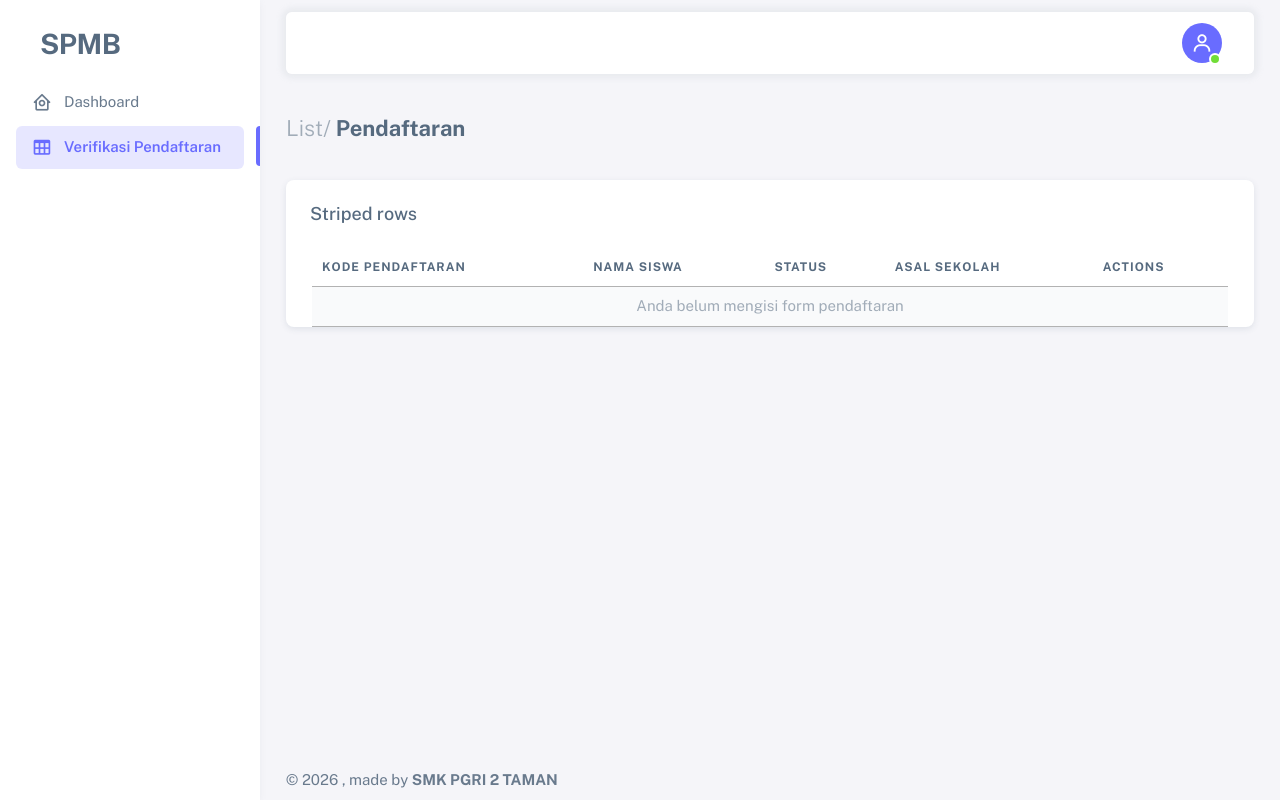
After one commit to Rafipranata/spmb-smk-php-native, a PHP site: page /admin/verifikasi.php in a window 1280 px wide. The commit adds this page. Run offline with PHP 8.4, Linux system fonts and the light colour scheme; the visitor is signed in with stand-in values (Sample User, id 1); data that the repository does not hold is empty; some libraries are stand-ins or nearby versions.

Commit message:
new feat verification registration student

```diff
--- a/admin/login.php
+++ b/admin/login.php
@@ -208,7 +208,7 @@ if (isset($_POST['login'])) {
                 timer: 1500,
                 showConfirmButton: false
             }).then(() => {
-                window.location.href = 'dashboard.php';
+                window.location.href = 'index.php';
             });
         </script>";
         exit;
--- a/admin/sidebar.php
+++ b/admin/sidebar.php
@@ -1,6 +1,6 @@
         <aside id="layout-menu" class="layout-menu menu-vertical menu bg-menu-theme">
           <div class="app-brand demo">
-            <a href="index.html" class="app-brand-link">
+            <a href="index.php" class="app-brand-link">
               <!-- <span class="app-brand-logo demo">
                 <svg
                   width="25"
@@ -74,17 +74,17 @@
                         <?php
             $current = basename($_SERVER['PHP_SELF']);
             ?>
-<li class="menu-item <?= ($current == 'dashboard.php') ? 'active' : '' ?>">
-  <a href="../dashboard.php" class="menu-link">
+            <li class="menu-item <?= ($current == 'index.php') ? 'active' : '' ?>">
+              <a href="index.php" class="menu-link">
                 <i class="menu-icon tf-icons bx bx-home-circle"></i>
                 <div>Dashboard</div>
               </a>
             </li>
 
-<li class="menu-item <?= ($current == 'list-pendaftaran.php') ? 'active' : '' ?>">
-  <a href="pendaftaran/list-pendaftaran.php" class="menu-link">
+            <li class="menu-item <?= ($current == 'verifikasi.php') ? 'active' : '' ?>">
+              <a href="verifikasi.php" class="menu-link">
                 <i class="menu-icon tf-icons bx bx-table"></i>
-    <div>Pendaftaran</div>
+                <div>Verifikasi Pendaftaran</div>
               </a>
             </li>
 
--- /dev/null
+++ b/admin/verifikasi.php
@@ -0,0 +1,249 @@
+<!DOCTYPE html>
+
+<!-- =========================================================
+* Sneat - Bootstrap 5 HTML Admin Template - Pro | v1.0.0
+==============================================================
+
+* Product Page: https://themeselection.com/products/sneat-bootstrap-html-admin-template/
+* Created by: ThemeSelection
+* License: You must have a valid license purchased in order to legally use the theme for your project.
+* Copyright ThemeSelection (https://themeselection.com)
+
+=========================================================
+ -->
+<!-- beautify ignore:start -->
+<?php
+session_start();
+
+include __DIR__ . '/../DB/koneksi.php';
+
+if (!isset($_SESSION['user_id'])) {
+    header("Location: login.php");
+    exit;
+}
+
+$query = "SELECT id, kode_pendaftaran, nama, status, asal_sekolah FROM pendaftaran";
+    $result = mysqli_query($koneksi, $query);
+
+?>
+
+<html
+  lang="en"
+  class="light-style layout-menu-fixed"
+  dir="ltr"
+  data-theme="theme-default"
+  data-assets-path="assets/"
+  data-template="vertical-menu-template-free"
+>
+  <head>
+    <meta charset="utf-8" />
+    <meta
+      name="viewport"
+      content="width=device-width, initial-scale=1.0, user-scalable=no, minimum-scale=1.0, maximum-scale=1.0"
+    />
+
+    <title>Dashboard | SPMB - SMK PGRI 2 TAMAN</title>
+
+    <meta name="description" content="" />
+
+    <!-- Favicon -->
+    <link rel="icon" type="image/x-icon" href="../assets/img/favicon/favicon.ico" />
+
+    <!-- Fonts -->
+    <link rel="preconnect" href="https://fonts.googleapis.com" />
+    <link rel="preconnect" href="https://fonts.gstatic.com" crossorigin />
+    <link
+      href="https://fonts.googleapis.com/css2?family=Public+Sans:ital,wght@0,300;0,400;0,500;0,600;0,700;1,300;1,400;1,500;1,600;1,700&display=swap"
+      rel="stylesheet"
+    />
+
+    <!-- Icons. Uncomment required icon fonts -->
+    <link rel="stylesheet" href="assets/vendor/fonts/boxicons.css" />
+
+    <!-- Core CSS -->
+    <link rel="stylesheet" href="assets/vendor/css/core.css" class="template-customizer-core-css" />
+    <link rel="stylesheet" href="assets/vendor/css/theme-default.css" class="template-customizer-theme-css" />
+    <link rel="stylesheet" href="assets/css/demo.css" />
+
+    <!-- Vendors CSS -->
+    <link rel="stylesheet" href="assets/vendor/libs/perfect-scrollbar/perfect-scrollbar.css" />
+
+    <!-- Page CSS -->
+<!-- DataTables CSS -->
+<link rel="stylesheet" href="https://cdn.datatables.net/1.13.3/css/jquery.dataTables.min.css">
+
+<!-- jQuery -->
+<script src="https://code.jquery.com/jquery-3.6.0.min.js"></script>
+
+<!-- DataTables JS -->
+
+
+    <!-- Helpers -->
+    <script src="assets/vendor/js/helpers.js"></script>
+
+    <!-- Page CSS -->
+
+
+    <!--! Template customizer & Theme config files MUST be included after core stylesheets and helpers.js in the <head> section -->
+    <!--? Config:  Mandatory theme config file contain global vars & default theme options, Set your preferred theme option in this file.  -->
+    <script src="assets/js/config.js"></script>
+  </head>
+
+  <body>
+<style>
+  .text-justify {
+    text-align: justify;
+    text-justify: inter-word;
+  }
+</style>
+
+
+    <!-- Layout wrapper -->
+    <div class="layout-wrapper layout-content-navbar">
+      <div class="layout-container">
+        <!-- Menu -->
+
+        <?php include 'sidebar.php'; ?>
+        <!-- / Menu -->
+
+        <!-- Layout container -->
+        <div class="layout-page">
+          <!-- Navbar -->
+
+          <?php include 'navbar.php'; ?>
+
+          <!-- / Navbar -->
+
+          <!-- Content wrapper -->
+          <div class="content-wrapper">
+            <!-- Content -->
+
+            <div class="container-xxl flex-grow-1 container-p-y">
+              <h4 class="fw-bold py-3 mb-4"><span class="text-muted fw-light">List/</span> Pendaftaran</h4>
+
+              <!-- Basic Layout & Basic with Icons -->
+              <div class="row">
+                <!-- Basic Layout -->
+                <div class="col-xxl">
+              <div class="card">
+                <div class="card-header d-flex justify-content-between align-items-center">
+                    <h5 class="mb-0">Striped rows</h5>
+
+                </div>
+
+<div class="table-responsive container">
+
+    <!-- Tabel -->
+    <table id="dataTable" class="table table-striped table-hover">
+        <thead>
+            <tr>
+                <th>Kode Pendaftaran</th>
+                <th>Nama Siswa</th>
+                <th>Status</th>
+                <th>Asal Sekolah</th>
+                <th>Actions</th>
+            </tr>
+        </thead>
+        <tbody class="table-border-bottom-0">
+            <?php if (mysqli_num_rows($result) > 0): ?>
+                <?php while ($row = mysqli_fetch_assoc($result)): ?>
+                    <tr>
+                        <td><?= htmlspecialchars($row['kode_pendaftaran']) ?></td>
+                        <td><strong><?= htmlspecialchars($row['nama']) ?></strong></td>
+                        <td>
+                            <span class="badge <?= $row['status'] == 'Diterima' ? 'bg-success' : 'bg-warning' ?>">
+                                <?= $row['status'] ?>
+                            </span>
+                        </td>
+                        <td><?= htmlspecialchars($row['asal_sekolah']) ?></td>
+                        <td>
+                            <a class="dropdown-item" href="edit.php?id=<?= $row['id'] ?>">
+                                <i class="bx bx-edit-alt me-1"></i> Edit
+                            </a>
+                        </td>
+                    </tr>
+                <?php endwhile; ?>
+            <?php else: ?>
+                <tr>
+                    <td colspan="5" class="text-center text-muted">
+                        Anda belum mengisi form pendaftaran
+                    </td>
+                </tr>
+            <?php endif; ?>
+        </tbody>
+    </table>
+</div>
+
+              </div>
+                </div>
+              </div>
+            </div>
+            <!-- / Content -->
+
+            <!-- Footer -->
+            <footer class="content-footer footer bg-footer-theme">
+              <div class="container-xxl d-flex flex-wrap justify-content-between py-2 flex-md-row flex-column">
+                <div class="mb-2 mb-md-0">
+                  ©
+                  <script>
+                    document.write(new Date().getFullYear());
+                  </script>
+                  , made by
+                  <a
+                    href="https://smkpgri2taman.sch.id/"
+                    target="_blank"
+                    class="footer-link fw-bolder">SMK PGRI 2 TAMAN</a>
+                </div>
+              </div>
+            </footer>
+                        <!-- / Footer -->
+            <div class="content-backdrop fade"></div>
+          </div>
+          <!-- Content wrapper -->
+        </div>
+        <!-- / Layout page -->
+      </div>
+
+      <!-- Overlay -->
+      <div class="layout-overlay layout-menu-toggle"></div>
+    </div>
+    <!-- / Layout wrapper -->
+
+    <script>
+        $(document).ready(function() {
+            // Initialize DataTable
+            var table = $('#dataTable').DataTable({
+                "pageLength": 5,
+                "lengthMenu": [5, 10, 20, 50]
+            });
+
+            // Custom search function for Kode Pendaftaran
+            $('#searchKode').on('keyup', function() {
+                table.column(0).search(this.value).draw();
+            });
+        });
+
+    </script>
+    <!-- Core JS -->
+    <!-- build:js assets/vendor/js/core.js -->
+    <script src="assets/vendor/libs/jquery/jquery.js"></script>
+    <script src="assets/vendor/libs/popper/popper.js"></script>
+    <script src="assets/vendor/js/bootstrap.js"></script>
+    <script src="assets/vendor/libs/perfect-scrollbar/perfect-scrollbar.js"></script>
+    <script src="https://cdn.datatables.net/1.13.3/js/jquery.dataTables.min.js"></script>
+
+    <script src="assets/vendor/js/menu.js"></script>
+    <!-- endbuild -->
+
+    <!-- Vendors JS -->
+
+    <!-- Main JS -->
+    <script src="assets/js/main.js"></script>
+
+    <!-- Page JS -->
+    <script src="assets/js/dashboards-analytics.js"></script>
+
+    <!-- Place this tag in your head or just before your close body tag. -->
+    <script async defer src="https://buttons.github.io/buttons.js"></script>
+  </body>
+</html>
--- a/student/navbar.php
+++ b/student/navbar.php
@@ -50,7 +50,7 @@
                       <div class="dropdown-divider"></div>
                     </li>
                     <li>
-                      <a class="dropdown-item" href="../logout.php">
+                      <a class="dropdown-item" href="logout.php">
                         <i class="bx bx-power-off me-2"></i>
                         <span class="align-middle">Log Out</span>
                       </a>
--- a/student/sidebar.php
+++ b/student/sidebar.php
@@ -1,6 +1,6 @@
         <aside id="layout-menu" class="layout-menu menu-vertical menu bg-menu-theme">
           <div class="app-brand demo">
-            <a href="index.html" class="app-brand-link">
+            <a href="index.php" class="app-brand-link">
               <!-- <span class="app-brand-logo demo">
                 <svg
                   width="25"
@@ -74,8 +74,8 @@
              <?php
 $current = basename($_SERVER['PHP_SELF']);
 ?>
-<li class="menu-item <?= ($current == 'dashboard.php') ? 'active' : '' ?>">
-  <a href="../dashboard.php" class="menu-link">
+<li class="menu-item <?= ($current == 'index.php') ? 'active' : '' ?>">
+  <a href="../index.php" class="menu-link">
     <i class="menu-icon tf-icons bx bx-home-circle"></i>
     <div>Dashboard</div>
   </a>
--- a/student/sign-in.php
+++ b/student/sign-in.php
@@ -179,7 +179,7 @@ if (isset($_POST['login'])) {
                 timer: 1500,
                 showConfirmButton: false
             }).then(() => {
-                window.location.href = 'dashboard.php';
+                window.location.href = 'index.php';
             });
         </script>";
         exit;
```
Also changed, not shown: admin/index.php (renamed from admin/dashboard.php), student/index.php (renamed from student/dashboard.php). Lines whose indentation alone changed are shown as unchanged.
